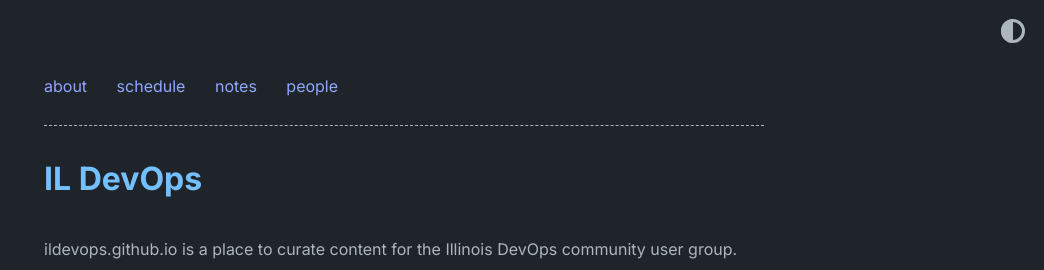
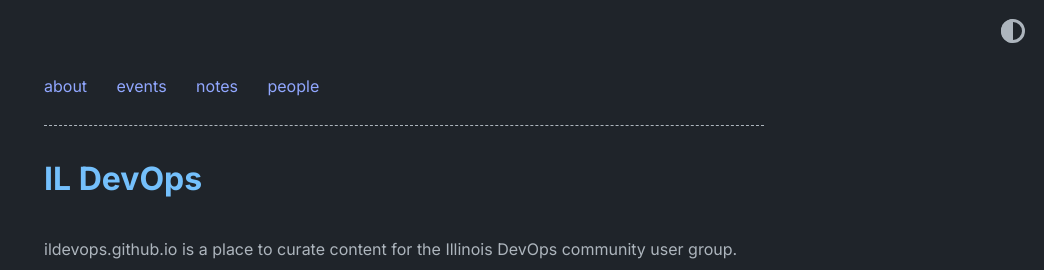
Before and after one commit to ILDevOps/ildevops.github.io, a Jekyll site: the page built from index.md, in a window 1280 px wide. Shown: the top 270 px of the page, without its empty margins (236-1280 px from the left). Built offline with Jekyll 4.4.1, drawn with Linux system fonts in a browser that asks for light colours.

Commit message:
Update home.yml

```diff
--- a/_data/home.yml
+++ b/_data/home.yml
@@ -2,7 +2,7 @@ navbar_entries:
   - title: about
     url: about
 
-  - title: schedule
+  - title: events
     url: blog
 
   - title: notes
```
